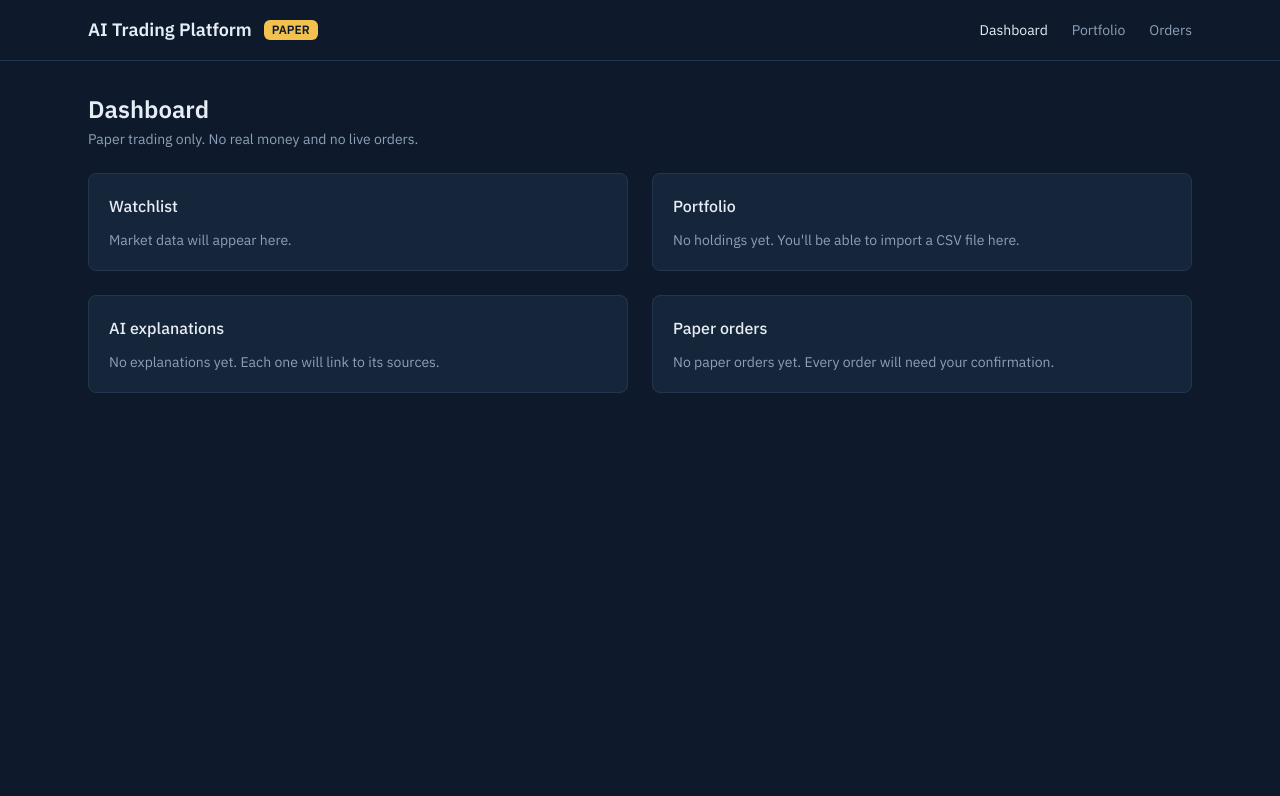
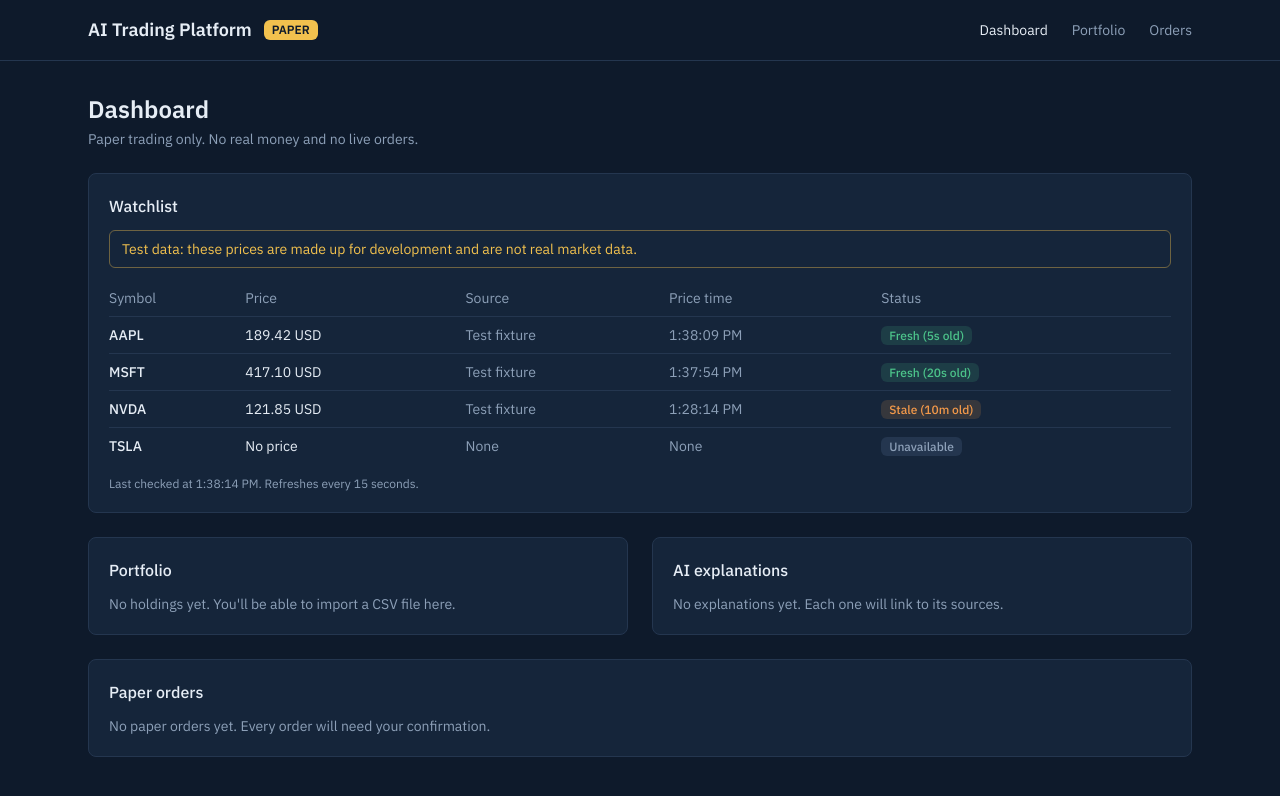
Before and after one commit to Srimen/ai-trading-platform, a Next.js app: page / in a window 1280 px wide. Shown: the top 796 px of the page. Built offline with nearby package versions, Linux system fonts and the light colour scheme.

Commit message:
Add fixture market data adapter, quotes API and watchlist with stale-data handling

```diff
--- /dev/null
+++ b/app/api/quotes/route.ts
@@ -0,0 +1,43 @@
+import { NextResponse } from "next/server";
+import { fixtureAdapter } from "@/lib/market/fixture-adapter";
+import { getQuoteStatus } from "@/lib/market/staleness";
+import type { WatchlistItem } from "@/lib/types";
+
+const SYMBOL_PATTERN = /^[A-Z]{1,5}$/;
+const DEFAULT_WATCHLIST = ["AAPL", "MSFT", "NVDA", "TSLA"];
+const MAX_SYMBOLS = 20;
+
+export async function GET(request: Request) {
+  const param = new URL(request.url).searchParams.get("symbols");
+  const symbols = param
+    ? param.split(",").map((s) => s.trim().toUpperCase()).filter(Boolean)
+    : DEFAULT_WATCHLIST;
+
+  if (symbols.length === 0 || symbols.length > MAX_SYMBOLS) {
+    return NextResponse.json(
+      { error: `Provide between 1 and ${MAX_SYMBOLS} symbols.` },
+      { status: 400 }
+    );
+  }
+
+  const invalid = symbols.filter((s) => !SYMBOL_PATTERN.test(s));
+  if (invalid.length > 0) {
+    return NextResponse.json(
+      { error: `Invalid symbols: ${invalid.join(", ")}. Use 1 to 5 letters.` },
+      { status: 400 }
+    );
+  }
+
+  const items: WatchlistItem[] = await Promise.all(
+    symbols.map(async (symbol) => {
+      const quote = await fixtureAdapter.getQuote(symbol);
+      return { symbol, quote, ...getQuoteStatus(quote) };
+    })
+  );
+
+  return NextResponse.json({
+    items,
+    source: fixtureAdapter.name,
+    generatedAt: new Date().toISOString(),
+  });
+}
--- a/app/page.tsx
+++ b/app/page.tsx
@@ -1,4 +1,5 @@
 import Card from "@/components/Card";
+import Watchlist from "@/components/Watchlist";
 
 export default function Dashboard() {
   return (
@@ -11,8 +12,8 @@ export default function Dashboard() {
       </div>
 
       <div className="grid gap-6 md:grid-cols-2">
-        <Card title="Watchlist">
-          <p className="text-sm text-muted">Market data will appear here.</p>
+        <Card title="Watchlist" className="md:col-span-2">
+          <Watchlist />
         </Card>
         <Card title="Portfolio">
           <p className="text-sm text-muted">
@@ -24,7 +25,7 @@ export default function Dashboard() {
             No explanations yet. Each one will link to its sources.
           </p>
         </Card>
-        <Card title="Paper orders">
+        <Card title="Paper orders" className="md:col-span-2">
           <p className="text-sm text-muted">
             No paper orders yet. Every order will need your confirmation.
           </p>
--- /dev/null
+++ b/components/Watchlist.tsx
@@ -0,0 +1,122 @@
+"use client";
+
+import { useEffect, useState } from "react";
+import type { QuoteStatus, WatchlistItem } from "@/lib/types";
+
+const REFRESH_MS = 15_000;
+
+const STATUS_STYLES: Record<QuoteStatus, string> = {
+  fresh: "bg-fresh/15 text-fresh",
+  stale: "bg-stale/15 text-stale",
+  unavailable: "bg-line text-muted",
+};
+
+function formatAge(seconds: number) {
+  return seconds < 60 ? `${seconds}s old` : `${Math.floor(seconds / 60)}m old`;
+}
+
+function StatusBadge({ status, ageSeconds }: { status: QuoteStatus; ageSeconds: number | null }) {
+  const label =
+    status === "unavailable"
+      ? "Unavailable"
+      : `${status === "fresh" ? "Fresh" : "Stale"} (${formatAge(ageSeconds ?? 0)})`;
+
+  return (
+    <span className={`rounded-md px-2 py-0.5 text-xs font-medium ${STATUS_STYLES[status]}`}>
+      {label}
+    </span>
+  );
+}
+
+export default function Watchlist() {
+  const [items, setItems] = useState<WatchlistItem[] | null>(null);
+  const [checkedAt, setCheckedAt] = useState<string | null>(null);
+  const [error, setError] = useState<string | null>(null);
+
+  useEffect(() => {
+    let cancelled = false;
+
+    async function load() {
+      try {
+        const res = await fetch("/api/quotes", { cache: "no-store" });
+        if (!res.ok) throw new Error(`Quote request failed with status ${res.status}`);
+        const data = await res.json();
+        if (!cancelled) {
+          setItems(data.items);
+          setCheckedAt(data.generatedAt);
+          setError(null);
+        }
+      } catch (err) {
+        if (!cancelled) setError(err instanceof Error ? err.message : "Quotes could not load");
+      }
+    }
+
+    load();
+    const timer = setInterval(load, REFRESH_MS);
+    return () => {
+      cancelled = true;
+      clearInterval(timer);
+    };
+  }, []);
+
+  if (!items && error) {
+    return <p className="text-sm text-danger">Quotes could not load: {error}</p>;
+  }
+  if (!items) {
+    return <p className="text-sm text-muted">Loading quotes…</p>;
+  }
+
+  const usesTestData = items.some((item) => item.quote?.sourceType === "fixture");
+
+  return (
+    <div>
+      {usesTestData && (
+        <p className="mb-3 rounded-md border border-paper/40 px-3 py-2 text-sm text-paper">
+          Test data: these prices are made up for development and are not real market data.
+        </p>
+      )}
+
+      <div className="overflow-x-auto">
+        <table className="w-full text-sm">
+          <thead className="text-left text-muted">
+            <tr>
+              <th className="py-2 font-normal">Symbol</th>
+              <th className="py-2 font-normal">Price</th>
+              <th className="py-2 font-normal">Source</th>
+              <th className="py-2 font-normal">Price time</th>
+              <th className="py-2 font-normal">Status</th>
+            </tr>
+          </thead>
+          <tbody>
+            {items.map((item) => (
+              <tr key={item.symbol} className="border-t border-line">
+                <td className="py-2 font-medium">{item.symbol}</td>
+                <td className="py-2 tabular-nums">
+                  {item.quote ? `${item.quote.price} ${item.quote.currency}` : "No price"}
+                </td>
+                <td className="py-2 text-muted">{item.quote?.source ?? "None"}</td>
+                <td className="py-2 text-muted tabular-nums">
+                  {item.quote ? new Date(item.quote.eventTime).toLocaleTimeString() : "None"}
+                </td>
+                <td className="py-2">
+                  <StatusBadge status={item.status} ageSeconds={item.ageSeconds} />
+                </td>
+              </tr>
+            ))}
+          </tbody>
+        </table>
+      </div>
+
+      {error && (
+        <p className="mt-2 text-sm text-danger">
+          The latest refresh failed, so these are the last loaded prices. {error}
+        </p>
+      )}
+      {checkedAt && (
+        <p className="mt-3 text-xs text-muted">
+          Last checked at {new Date(checkedAt).toLocaleTimeString()}. Refreshes every 15 seconds.
+        </p>
+      )}
+    </div>
+  );
+}
--- /dev/null
+++ b/lib/market/adapter.ts
@@ -0,0 +1,7 @@
+import type { Quote } from "@/lib/types";
+
+// Every market data provider (fixtures now, a real API later) implements this.
+export interface MarketDataAdapter {
+  name: string;
+  getQuote(symbol: string): Promise<Quote | null>;
+}
--- /dev/null
+++ b/lib/market/fixture-adapter.ts
@@ -0,0 +1,31 @@
+import type { Quote } from "@/lib/types";
+import type { MarketDataAdapter } from "./adapter";
+
+// TEST DATA ONLY. Made-up prices used until a real provider is connected.
+// ageSeconds sets how old each quote is, so we can test stale-data handling.
+const FIXTURES: Record<string, { price: string; ageSeconds: number }> = {
+  AAPL: { price: "189.42", ageSeconds: 5 },
+  MSFT: { price: "417.10", ageSeconds: 20 },
+  NVDA: { price: "121.85", ageSeconds: 600 }, // deliberately stale
+  // TSLA is missing on purpose, to test the "unavailable" state
+};
+
+export const fixtureAdapter: MarketDataAdapter = {
+  name: "Test fixture",
+
+  async getQuote(symbol) {
+    const fixture = FIXTURES[symbol];
+    if (!fixture) return null;
+
+    const now = Date.now();
+    return {
+      symbol,
+      price: fixture.price,
+      currency: "USD",
+      source: "Test fixture",
+      sourceType: "fixture",
+      eventTime: new Date(now - fixture.ageSeconds * 1000).toISOString(),
+      receivedAt: new Date(now).toISOString(),
+    };
+  },
+};
--- /dev/null
+++ b/lib/market/staleness.ts
@@ -0,0 +1,18 @@
+import { STALE_AFTER_SECONDS } from "@/lib/config";
+import type { Quote, QuoteStatus } from "@/lib/types";
+
+export function getQuoteStatus(
+  quote: Quote | null,
+  now: Date = new Date()
+): { status: QuoteStatus; ageSeconds: number | null } {
+  if (!quote) return { status: "unavailable", ageSeconds: null };
+
+  const eventMs = Date.parse(quote.eventTime);
+  if (Number.isNaN(eventMs)) return { status: "unavailable", ageSeconds: null };
+
+  const ageSeconds = Math.max(0, Math.round((now.getTime() - eventMs) / 1000));
+  return {
+    status: ageSeconds > STALE_AFTER_SECONDS ? "stale" : "fresh",
+    ageSeconds,
+  };
+}
```
Also changed, not shown: 1 other file (tests, documents, lock files or other folders).
